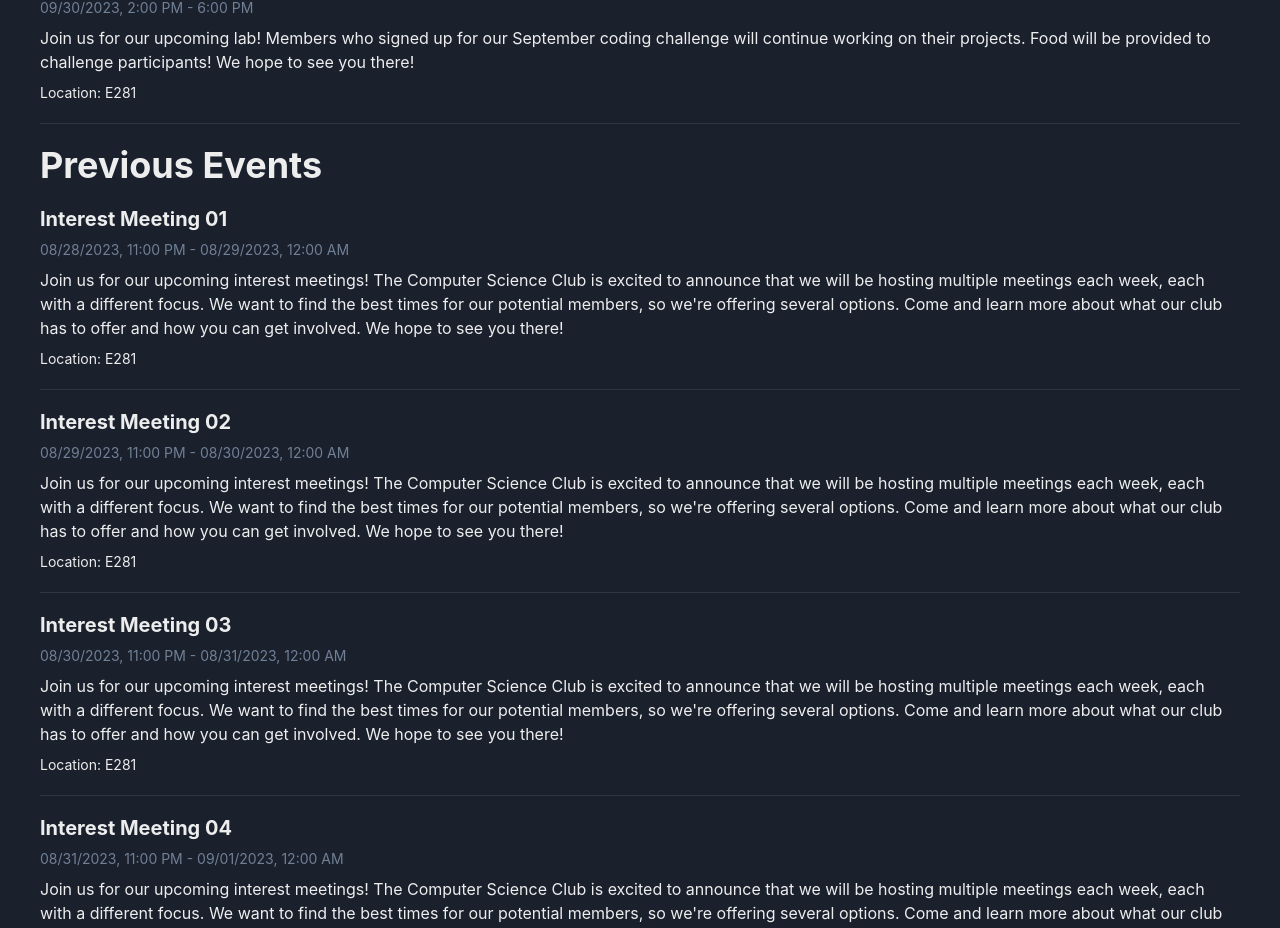
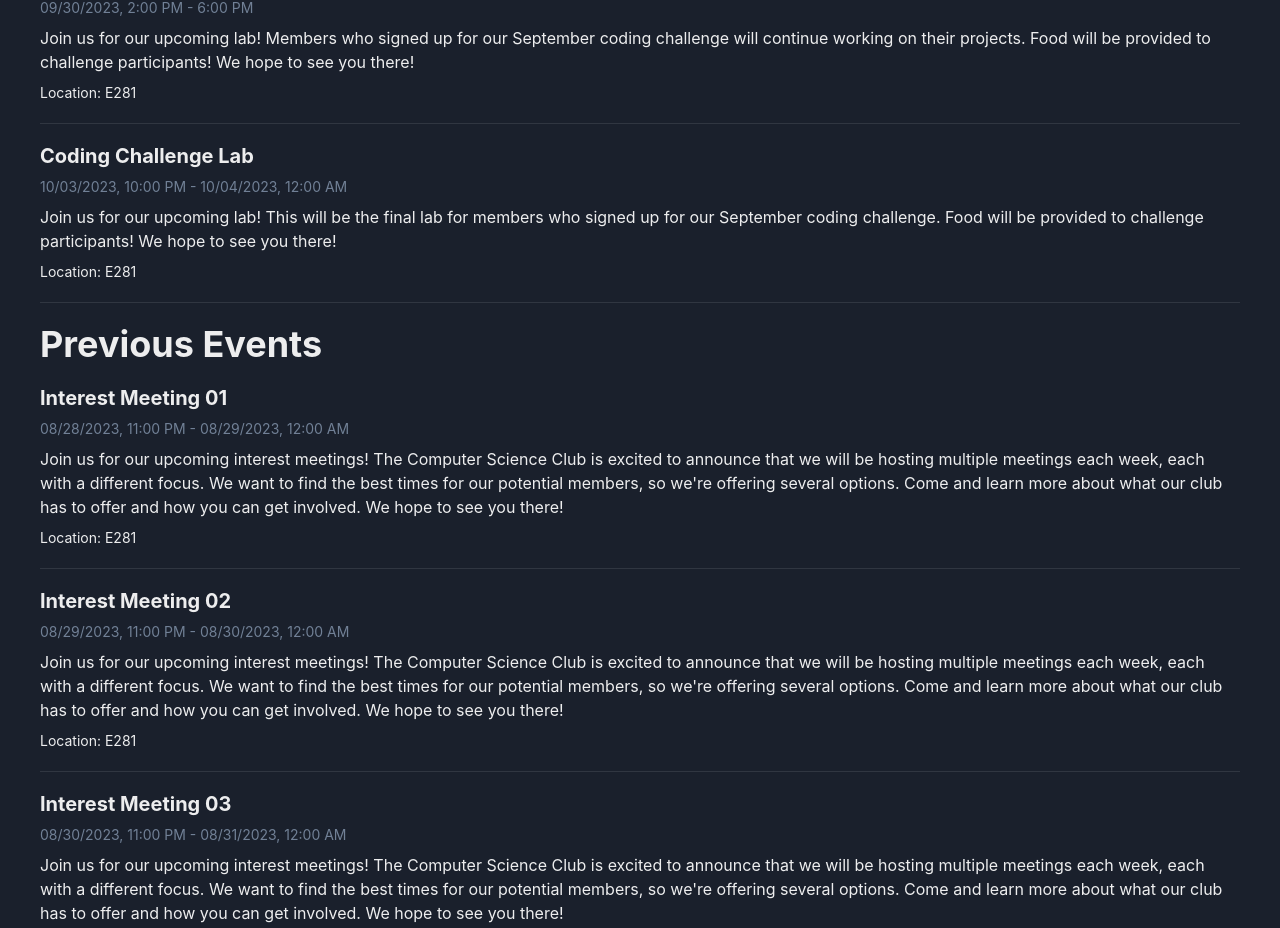
Before and after one commit to Etown-Computer-Science-Club/csclub_website, a React (Vite) app in the folder client/: page / in a window 1280 px wide. Shown: the part 1514-2442 px from the top of the page. Built offline with nearby package versions, Linux system fonts and the light colour scheme; the HTML template or start-up script is replaced by a standard one.

Commit message:
10/3/23 lab

```diff
--- a/client/src/pages/Events.jsx
+++ b/client/src/pages/Events.jsx
@@ -102,6 +102,13 @@ const events = [
     endDate: date('2023-09-30 14:00'),
     location: 'E281',
   },
+  {
+    name: 'Coding Challenge Lab',
+    description: 'Join us for our upcoming lab! This will be the final lab for members who signed up for our September coding challenge. Food will be provided to challenge participants! We hope to see you there!',
+    startDate: date('2023-10-03 18:00'),
+    endDate: date('2023-10-03 20:00'),
+    location: 'E281',
+  },
 ].sort((a, b) => a.startDate - b.startDate);
 
 function Events() {
```
